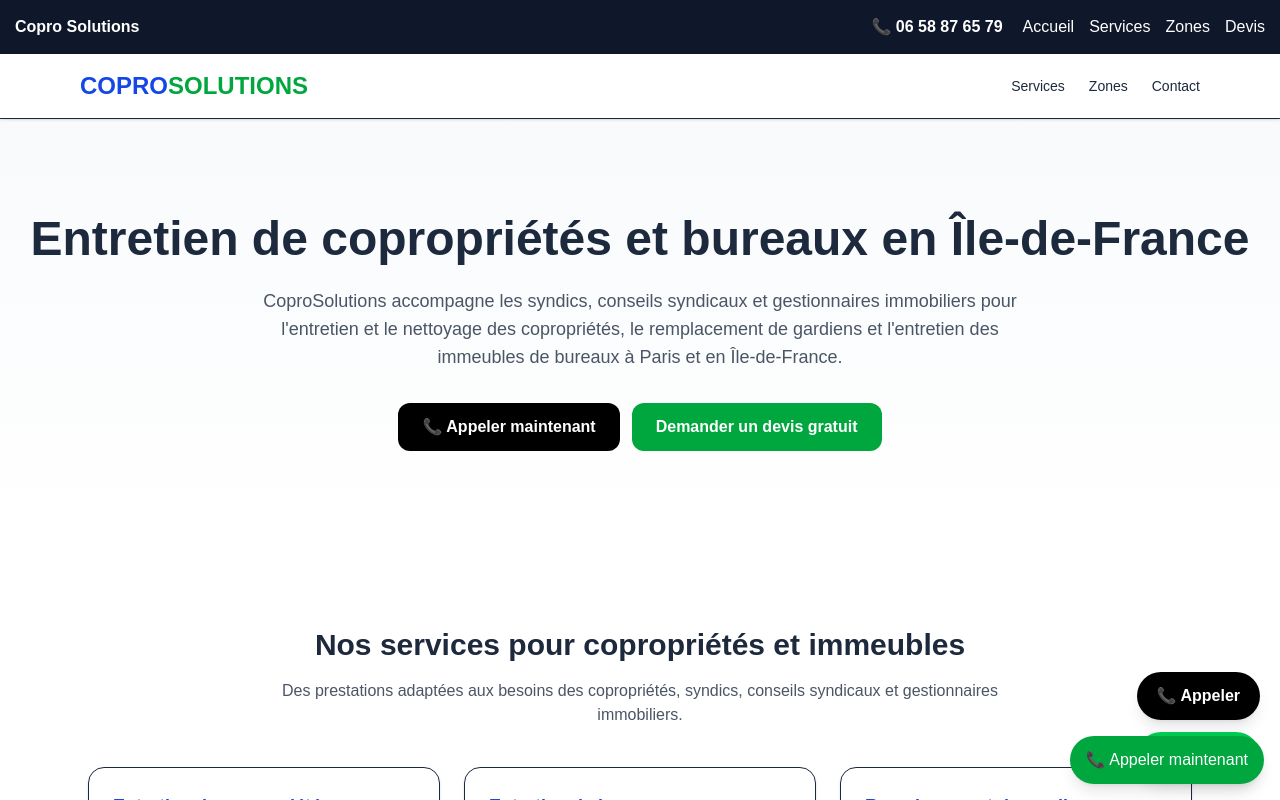
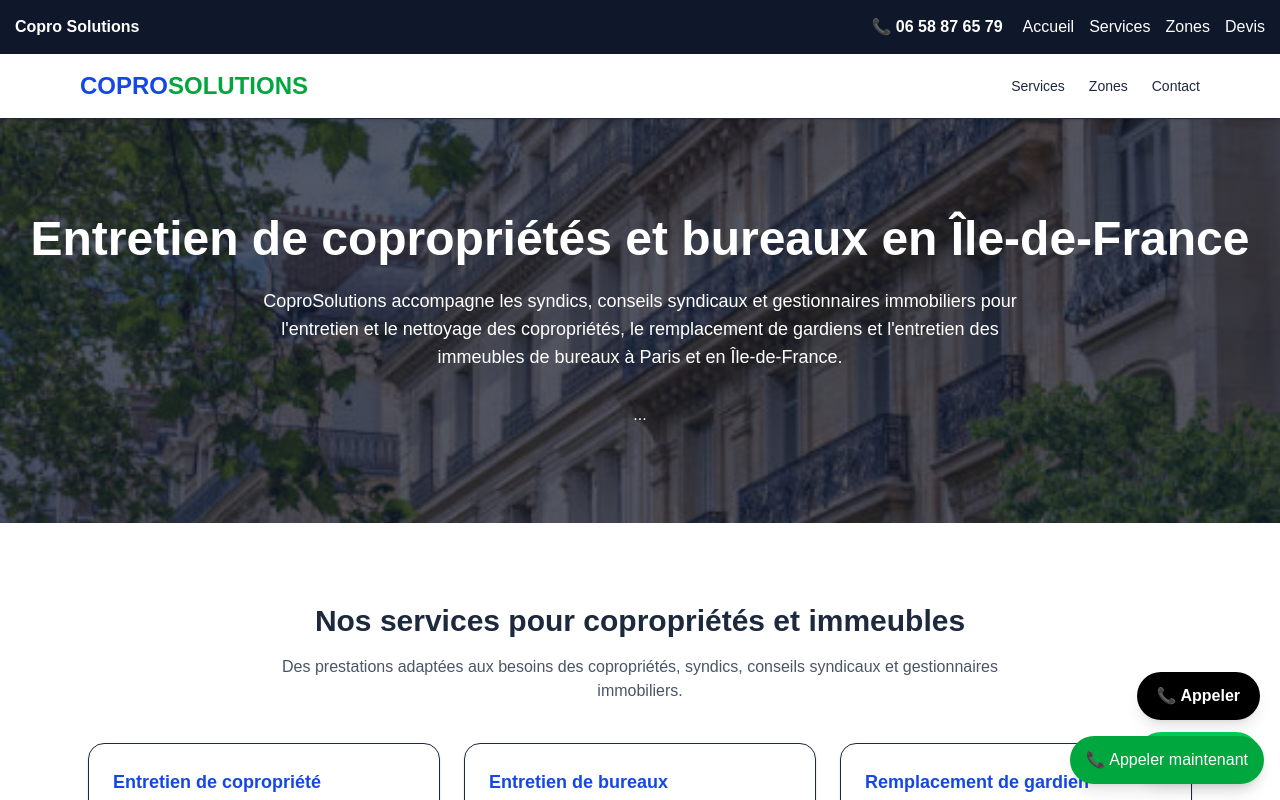
Before and after one commit to amadtag/coprosolutions, a Next.js app: page / in a window 1280 px wide. Shown: the top 800 px of the page. Built offline with nearby package versions, Linux system fonts and the light colour scheme.

Commit message:
Restauration du visuel hero avec image immeuble

```diff
--- a/app/page.tsx
+++ b/app/page.tsx
@@ -53,12 +53,20 @@
       </header>
 
       {/* HERO */}
-      <section className="text-center py-24 px-6 bg-gradient-to-b from-slate-50 to-white">
+      <section
+  className="text-center py-24 px-6 text-white relative overflow-hidden"
+  style={{
+    backgroundImage:
+      "linear-gradient(rgba(15, 23, 42, 0.72), rgba(15, 23, 42, 0.72)), url('/images/immeuble-paris.jpg.jpg')",
+    backgroundSize: "cover",
+    backgroundPosition: "center",
+  }}
+>
   <h2 className="text-4xl md:text-5xl font-bold mb-6">
     Entretien de copropriétés et bureaux en Île-de-France
   </h2>
 
-        <p className="max-w-3xl mx-auto text-gray-600 text-lg mb-8">
+  <p className="max-w-3xl mx-auto text-white text-lg mb-8">
     CoproSolutions accompagne les syndics, conseils syndicaux et
     gestionnaires immobiliers pour l'entretien et le nettoyage des
     copropriétés, le remplacement de gardiens et l'entretien des
@@ -66,19 +74,7 @@
   </p>
 
   <div className="flex flex-col sm:flex-row justify-center gap-3">
-          <a
-            href="tel:+33658876579"
-            className="bg-black text-white px-6 py-3 rounded-xl font-bold"
-          >
-            📞 Appeler maintenant
-          </a>
-
-          <a
-            href="#contact"
-            className="bg-green-600 text-white px-6 py-3 rounded-xl font-semibold hover:bg-green-700"
-          >
-            Demander un devis gratuit
-          </a>
+    ...
   </div>
 </section>
 
```
Lines whose indentation alone changed are shown as unchanged.
